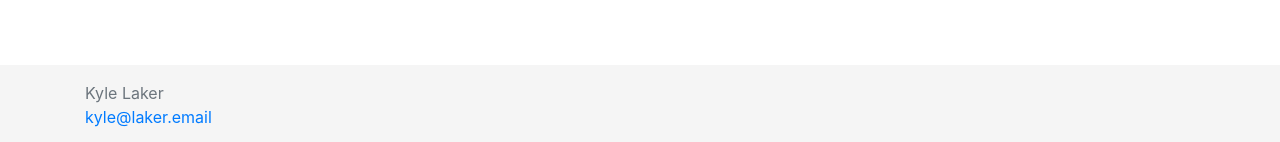
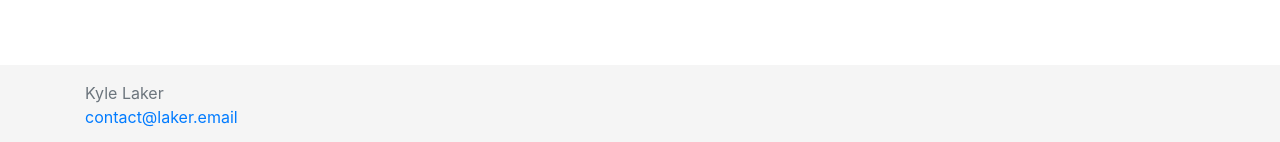
Before and after one commit to kylelaker/kylelaker.com, a Jekyll site: the page built from index.html, in a window 1280 px wide. Shown: the part 755-897 px from the top of the page. Built offline with Jekyll 4.4.1, drawn with Linux system fonts in a browser that asks for light colours; nearby versions of some CDN libraries; the list of posts is cut into pages by our own code.

Commit message:
Update footer email

```diff
--- a/_config.yml
+++ b/_config.yml
@@ -1,6 +1,6 @@
 title: "Kyle Laker"
 url: "https://kylelaker.com"
-email: "kyle@laker.email"
+email: "contact@laker.email"
 author: Kyle Laker
 logo: assets/image/site-logo.png
 nav_logo: false
```
